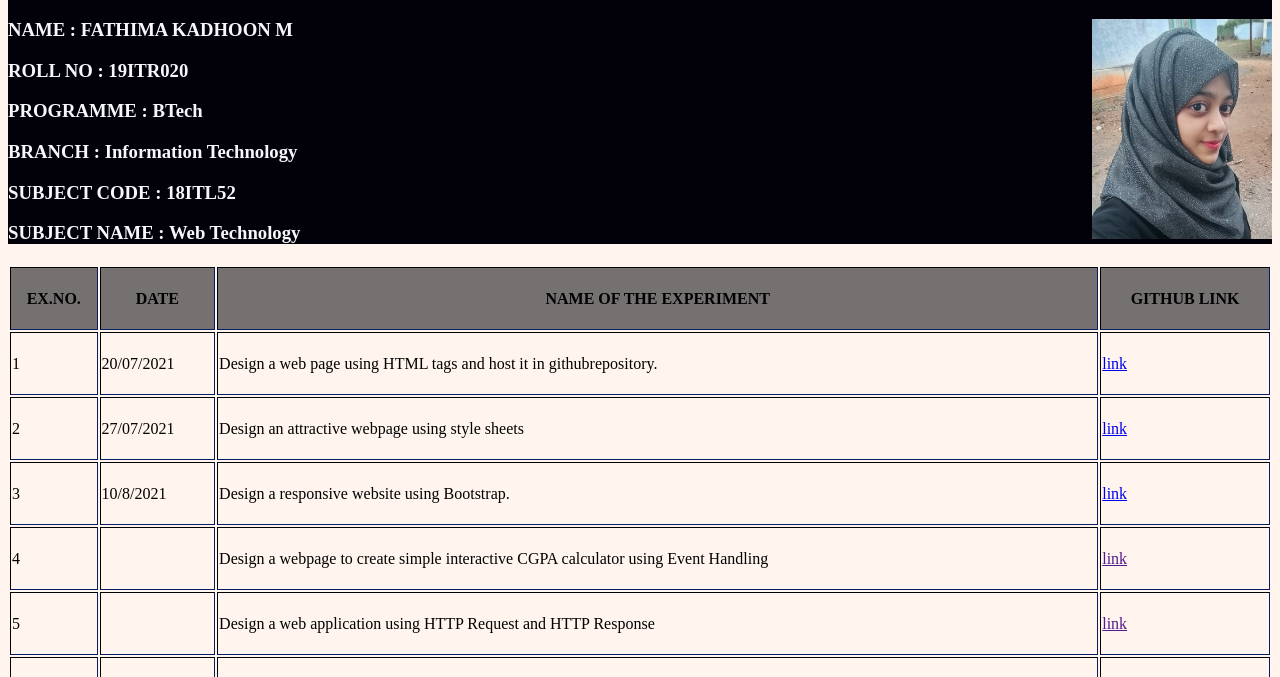
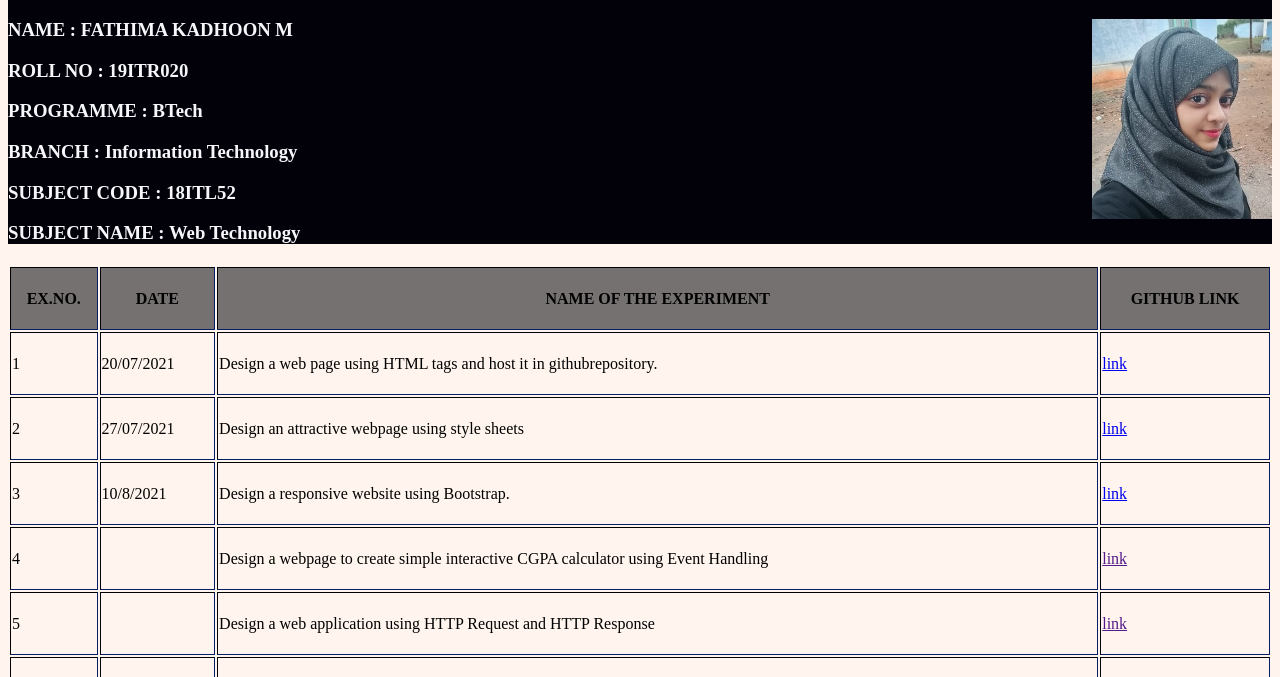
Before and after one commit to FATHIMAKADHOONM/LAB-RECORD, a plain HTML site: page index.html in a window 1280 px wide. Shown: the part 106-783 px from the top of the page. Drawn offline with Linux system fonts and the light colour scheme.

Commit message:
Update index.html

```diff
--- a/index.html
+++ b/index.html
@@ -9,7 +9,7 @@
         <h1> 18ITL52 WEB TECHNOLOGY LABORATORY</h1>
         </div>
 <div align="left" style="color:rgb(245, 247, 250)">
-    <img src="images/My photo.jpg" align="right" alt="" width="180" height="220">
+    <img src="images/My photo.jpg" align="right" alt="" width="180" height="200">
 <h3>NAME : FATHIMA KADHOON M </h3>
 <h3>ROLL NO : 19ITR020 </h3>
 <h3>PROGRAMME : BTech</h3>
```
